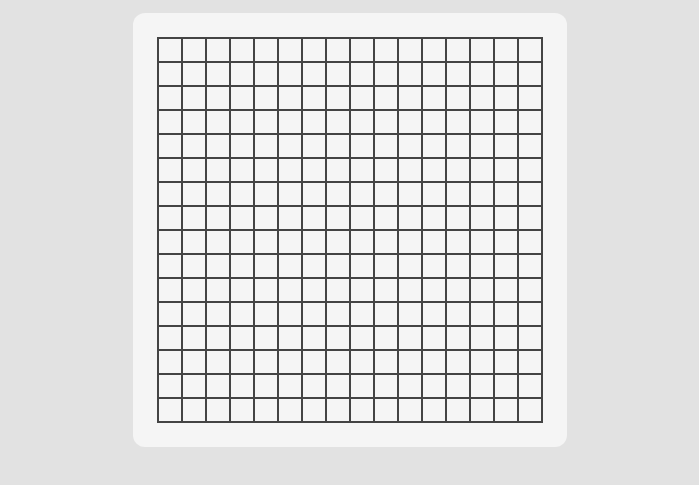
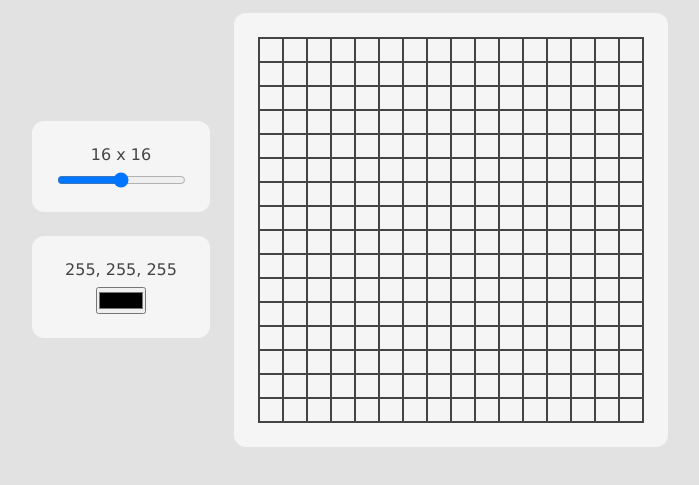
Before and after one commit to cha-law/etch-a-sketch, a plain HTML site: page index.html in a window 1280 px wide. Shown: the part 199-684 px from the top of the page, without its empty margins (290-989 px from the left). Drawn offline with Linux system fonts and the light colour scheme.

Commit message:
Started work on settings and added scalability to the grid

```diff
--- a/index.html
+++ b/index.html
@@ -12,7 +12,14 @@
     <p class="title">Etch a Sketch</p>
     <div class="contents">
         <div class="options">
-
+            <div class="option">
+                <p>16 x 16</p>
+                <input type="range" min="2", max="100">
+            </div>
+            <div class="option">
+                <p>255, 255, 255</p>
+                <input type="color">
+            </div>
         </div>
         <div class="sketch-pad-container">
             <div class="sketch-pad"></div>
--- a/style.css
+++ b/style.css
@@ -3,6 +3,7 @@
     margin: 0;
     padding: 0;
     box-sizing: border-box;
+    color: #444444;
 }
 
 html, body {
@@ -18,7 +19,6 @@ html, body {
 
 .title {
     font-size: 36px;
-    color: #444444;
     font-weight: 600;
 }
 
@@ -26,6 +26,7 @@ html, body {
     display: flex;
     align-items: center;
     justify-content: center;
+    gap: 24px;
 }
 
 
@@ -42,15 +43,34 @@ html, body {
     width: 386px;
     height: 386px;
     background-color: #f5f5f5;
-    border: solid 1px #444444;
+    border: solid 1px;
 }
 
 .new-box {
     flex: 1 0 auto;
-    border: solid 1px #444444;
+    border: solid 1px;
 }
 
 .new-box:hover {
     transition: 0.2s;
     background-color: #b3c8ca;
 }
+
+.options {
+    display: flex;
+    flex-direction: column;
+    justify-content: space-between;
+    align-items: center;
+    gap: 24px;
+}
+
+.option {
+    display: flex;
+    flex-direction: column;
+    align-items: center;
+    width: 178px;
+    gap: 8px;
+    padding: 24px;
+    background-color: #f5f5f5;
+    border-radius: 12px;
+}
```
